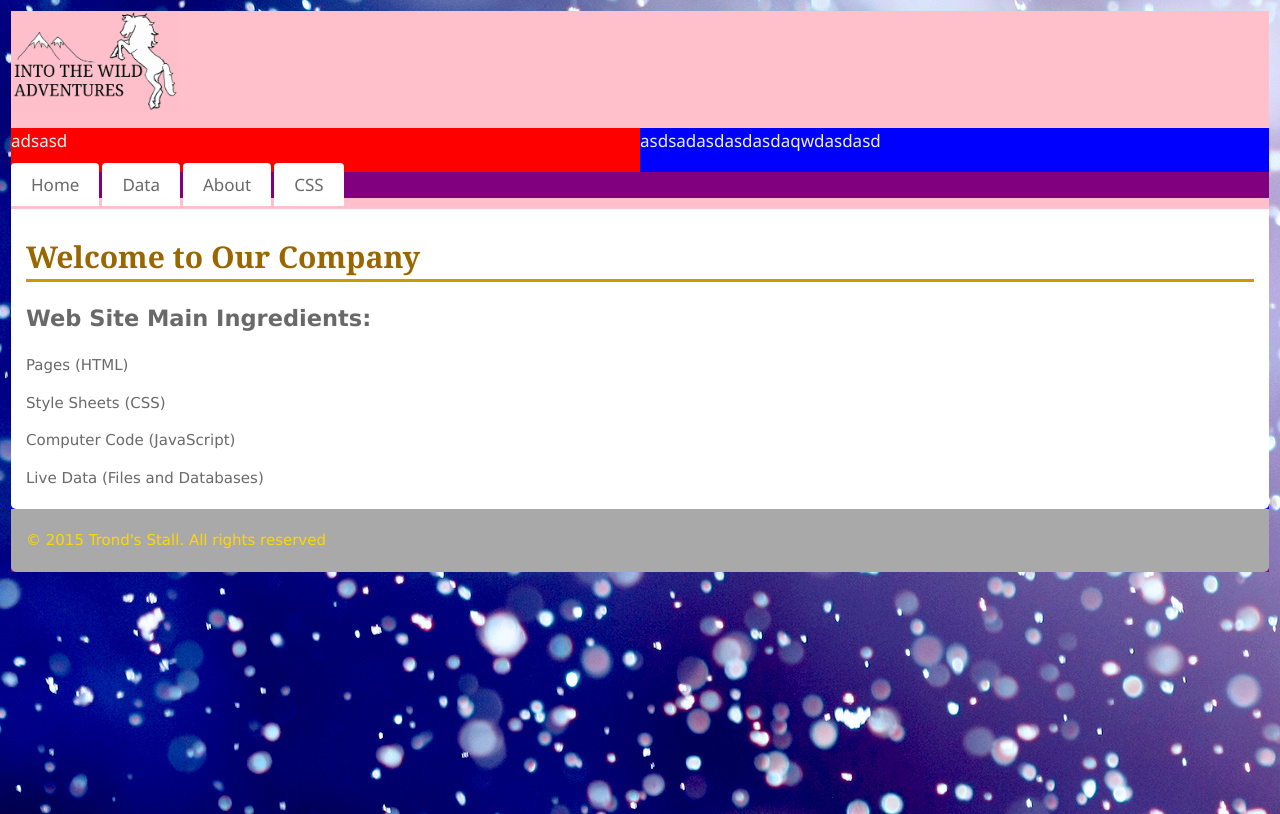
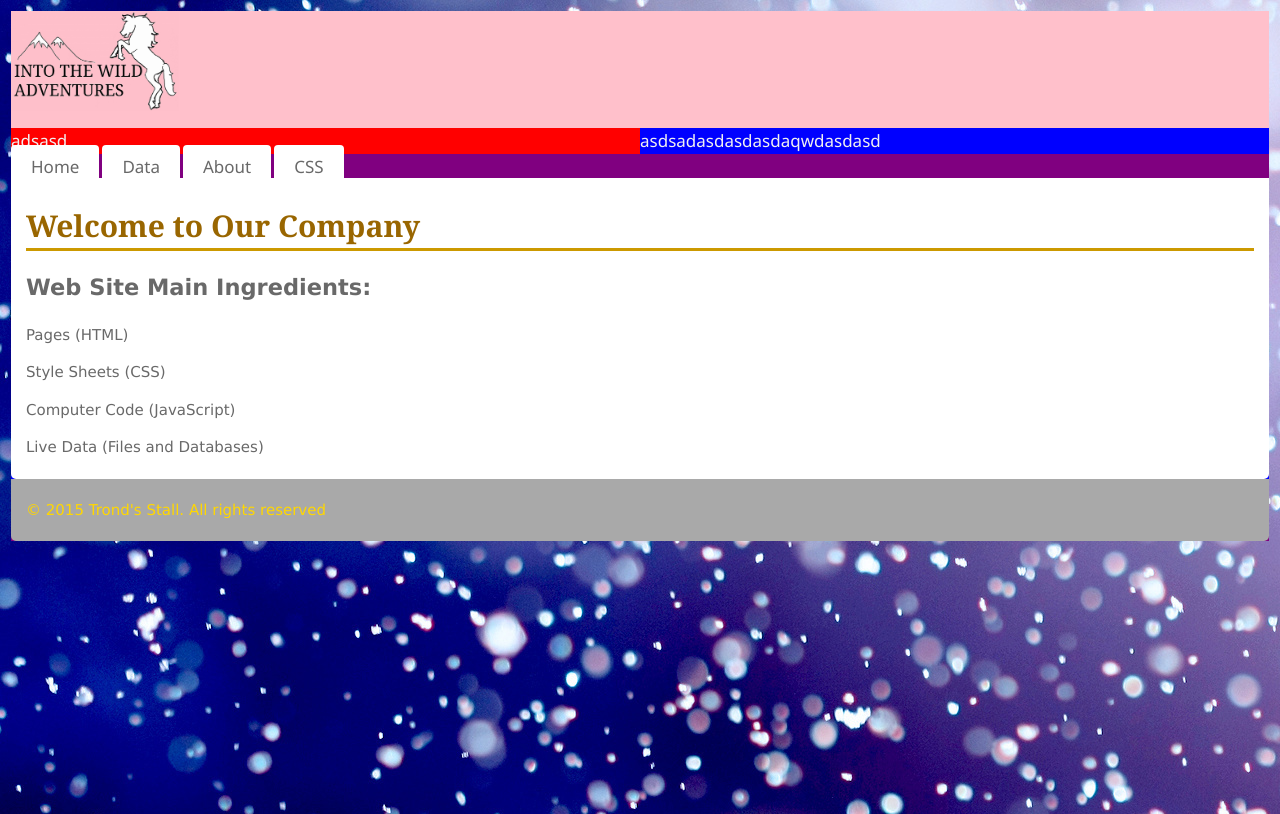
Before and after one commit to Steinar-Bakke/better-weside-test, a plain HTML site: page index.html in a window 1280 px wide. Drawn offline with Linux system fonts and the light colour scheme.

Commit message:
changed top height

```diff
--- a/index.html
+++ b/index.html
@@ -18,11 +18,11 @@
 				<img src="Images/top_logo.png" alt="Into the Wild Adventures">
 			</a>
 		</div>
-		<div class="top_navigation">
-			<div style="float:left; width:50%; height:44px; background-color:red;">
+		<div class="top_navigation" style="height:50px">
+			<div style="float:left; width:50%; background-color:red;">
 			adsasd
 			</div>
-			<div style="float:right; width:50%; height:44px; background-color:blue;">
+			<div style="float:right; width:50%; background-color:blue;">
 			asdsadasdasdasdaqwdasdasd
 			</div>
 			<nav id="nav01"></nav>
```
